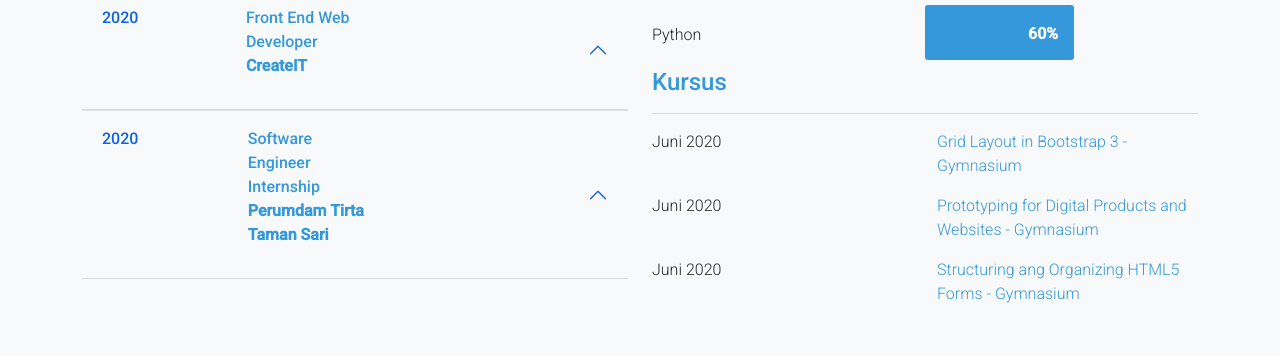
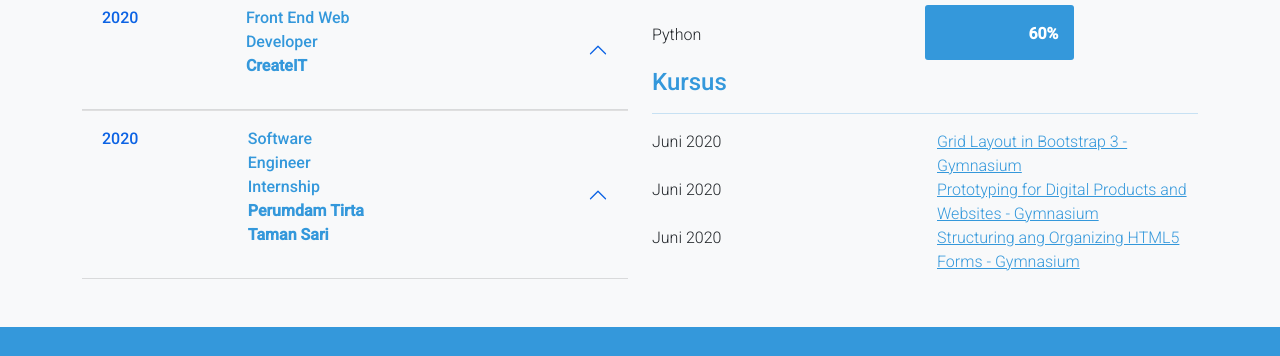
Before and after one commit to affanhabib/affanhabib.github.io, a plain HTML site: page index.html in a window 1280 px wide. Shown: the part 1621-1977 px from the top of the page. Drawn offline with nearby package versions, Linux system fonts and the light colour scheme.

Commit message:
Update index.html

```diff
--- a/index.html
+++ b/index.html
@@ -242,15 +242,15 @@
                         <hr class="lines">
                         <div class="row">
                             <p class="col">Juni 2020</p>
-                            <p class="col text-main">Grid Layout in Bootstrap 3 - Gymnasium</p>
+                            <a class="col text-main" href="https://www.credential.net/352a406d-b5df-4695-a2ac-20b3695bff12" target="_blank">Grid Layout in Bootstrap 3 - Gymnasium</a>
                         </div>
                         <div class="row">
                             <p class="col">Juni 2020</p>
-                            <p class="col text-main">Prototyping for Digital Products and Websites - Gymnasium</p>
+                            <a class="col text-main" href="https://www.credential.net/46d6aeee-2f0f-4481-b4b2-0592219af95c#gs.1vmjrr" target="_blank">Prototyping for Digital Products and Websites - Gymnasium</a>
                         </div>
                         <div class="row">
                             <p class="col">Juni 2020</p>
-                            <p class="col text-main">Structuring ang Organizing HTML5 Forms - Gymnasium</p>
+                            <a class="col text-main" href="https://www.credential.net/9b4786ba-2219-4e25-a333-a4696b4c44aa" target="_blank">Structuring ang Organizing HTML5 Forms - Gymnasium</a>
                         </div>
                     </div>
                 </div>
```
